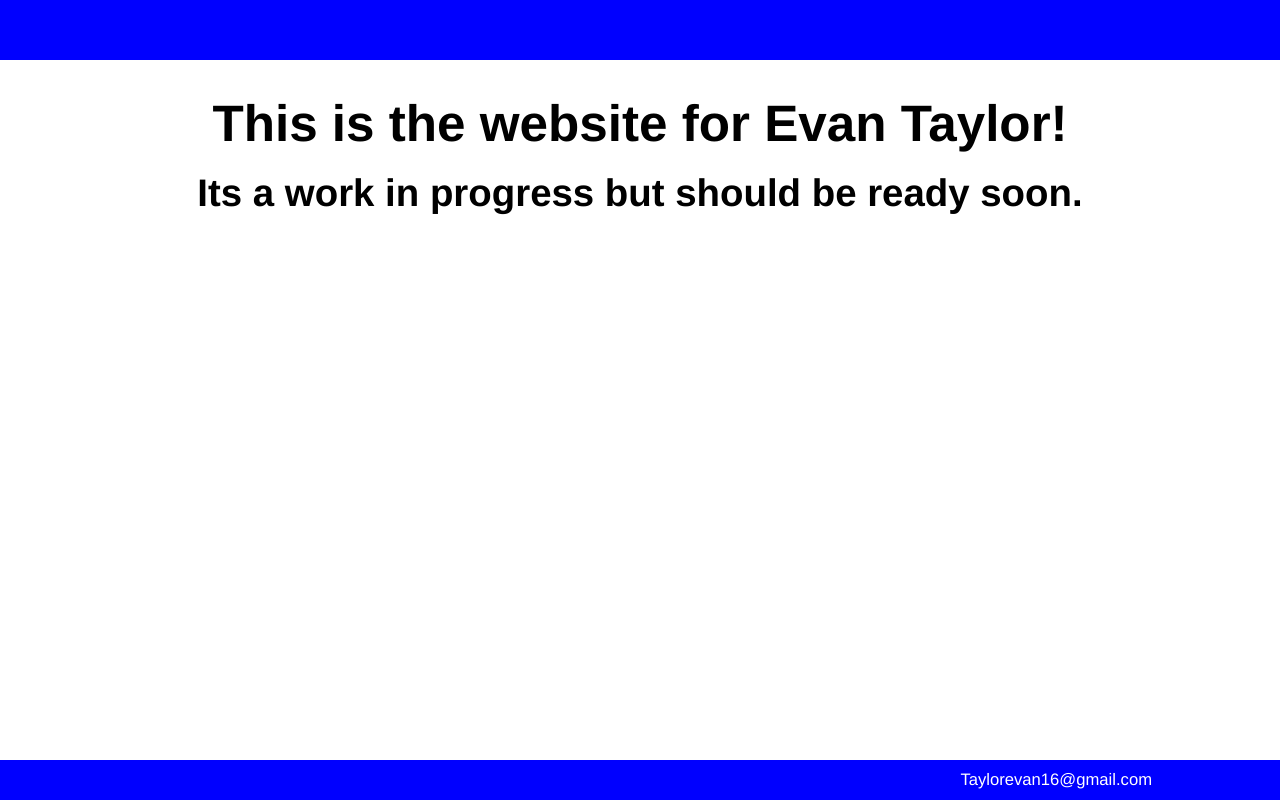
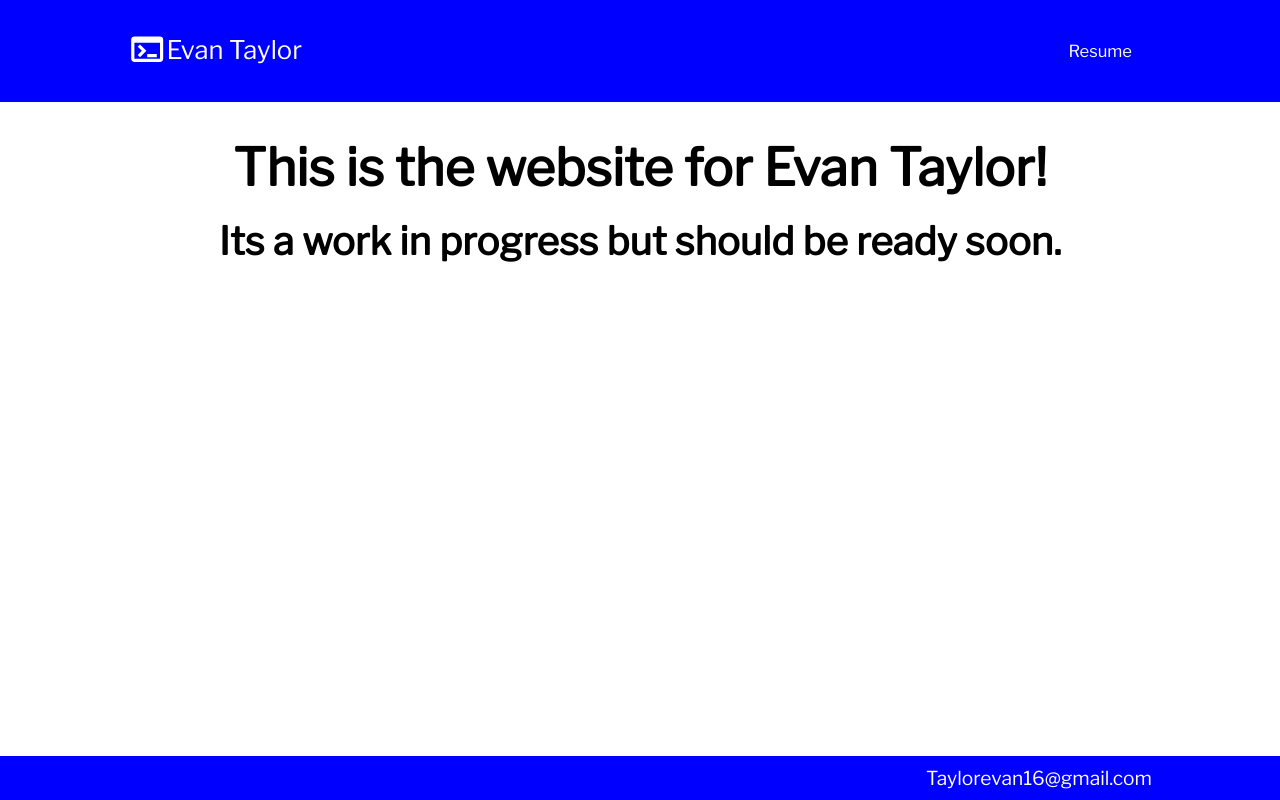
Before and after one commit to evanta/Resume-Website, a plain HTML site: page index.html in a window 1280 px wide. Drawn offline with nearby package versions, Linux system fonts and the light colour scheme.

Commit message:
Add files via upload

```diff
--- a/index.html
+++ b/index.html
@@ -6,14 +6,18 @@
 	  <title> Evan Taylor, Computer Science </title>
 </head>
 <body>
-	<body onLoad="typeWriter()">
+	<body onload="typeWriter()">
 	<header>
-	    <nav>
-	      <ul class="nav__links">
-	       <!-- <li><a href="josh.html"> Josh </a></li> -->
-	      </ul>
+		<div class = "logo">
+			<a href="index.html"><svg xmlns="http://www.w3.org/2000/svg" viewBox="0 -960 960 960" ><path d="M160-160q-33 0-56.5-23.5T80-240v-480q0-33 23.5-56.5T160-800h640q33 0 56.5 23.5T880-720v480q0 33-23.5 56.5T800-160H160Zm0-80h640v-400H160v400Zm140-40-56-56 103-104-104-104 57-56 160 160-160 160Zm180 0v-80h240v80H480Z"/></svg>
+			Evan Taylor </a>
+		</div>
+
+	    <ul class="nav__links" >
+	      	<li><a href="resumePage.html"> Resume </a></li>
+	    </ul>
 	    </nav>
-  </header>
+  	</header>
 
 	<br>
 
@@ -37,7 +41,7 @@
 	<br>
 
    <footer>
-    <p class = "text"> Taylorevan16@gmail.com </p>
+    <a class = "text"> Taylorevan16@gmail.com </a>
   	</footer>
 
 </body>
--- a/style.css
+++ b/style.css
@@ -1,21 +1,43 @@
 @import url('https://fonts.googleapis.com/css2?family=Libre+Franklin&display=swap');
 
 body, h1, h2, h3, h4, h5, h6, p  {
-  font-family: Helvetica, Arial, sans-serif;
+  font-family: 'Libre Franklin', sans-serif;
+}
+
+h1{
+  margin-top: 16px;
+  font-size: 4vw;
+}
+
+h2{
+  font-size: 3vw;
+}
+
+h3{
+  font-size: 2vw;
+}
+
+p{
+  font-size: 2vw;
+  color: white;
 }
 
 *{
   margin: 0;
   padding: 0;
   box-sizing: border-box;
-font-family: 'Libre Franklin', sans-serif;
+  font-family: 'Libre Franklin', sans-serif;
 }
 
-li, a, button {
+a{
+    text-decoration: none;
+}
+
+li, button {
 font-family: 'Libre Franklin', sans-serif;
   font-weight: 400;
   font-size: 1.3vw;
-  color: black;
+  color: white;
   text-decoration: none;
 }
 
@@ -30,6 +52,29 @@ header {
 .logo {
   cursor: pointer;
   margin-right: auto;
+  color: white;
+}
+
+.logo h2, h3, a{
+  color: white;
+}
+
+.logo a{
+  font-size: 2vw;
+  display: inline-flex;
+  align-items: center;
+  position: relative;
+
+}
+
+.logo svg{
+  /*display: inline-flex;
+  align-self: center;
+  top: .125em;
+  position: relative; */
+  width: 3vw;
+  height: 3vw;
+  fill: white;
 }
 
 .nav__links{
@@ -43,10 +88,32 @@ header {
 
 .nav__links li a {
   transition: all 0.3s ease 0s;
+  color: white;
+
 }
 
 .nav__links li a:hover {
-  color: white;
+  color: lightblue;
+}
+
+.PDFdownloadr{
+  display: inline-flex;
+  align-items: center;
+  position: relative;
+  fill: white;
+  font-size: 1.5vw;
+}
+
+.PDFdownloadr svg{
+  height: 2vw;
+  width: 2vw;
+}
+
+.containerRes img{
+  /* margin: auto;
+  width: 50%; */
+  border: 3px solid black;
+  padding: 10px;
 }
 
 button {
@@ -57,15 +124,11 @@ button {
   cursor: pointer;
   transition: all 0.3s ease 0s;
   margin-left: 5px;
+  margin: 5px;
 }
 
 button:hover {
   background-color: hsla(0, 50%, 100%, 0.3);
-}
-
-h1{
-  margin-top: 16px;
-  font-size: 4vw;
 }
 
 footer{
@@ -80,11 +143,10 @@ footer{
   background-color: #0000FF;
 }
 
-h2{
-  font-size: 3vw;
+footer a{
+  font-family: 'Libre Franklin', sans-serif;
+  font-weight: 400;
+  font-size: 1.5vw;
+  color: white;
+  text-decoration: none;
 }
-
-p{
-  font-size: 1.3vw;
-  color: white;
-}
```
Also changed, not shown: resumePage.html (added, +38 -0 lines), Evan Taylor's Resume.png (added), 1 other file.
